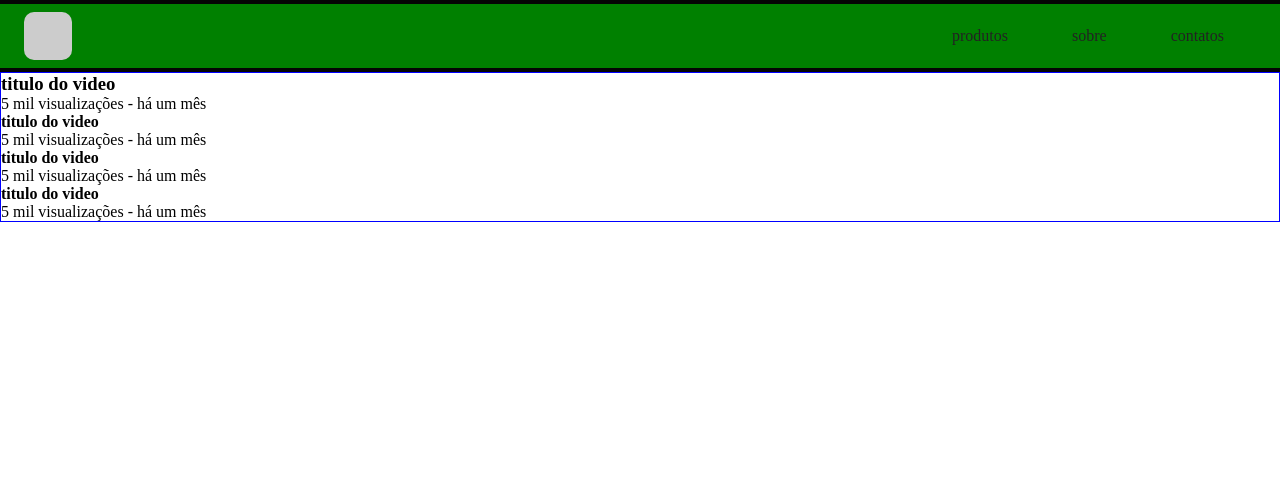
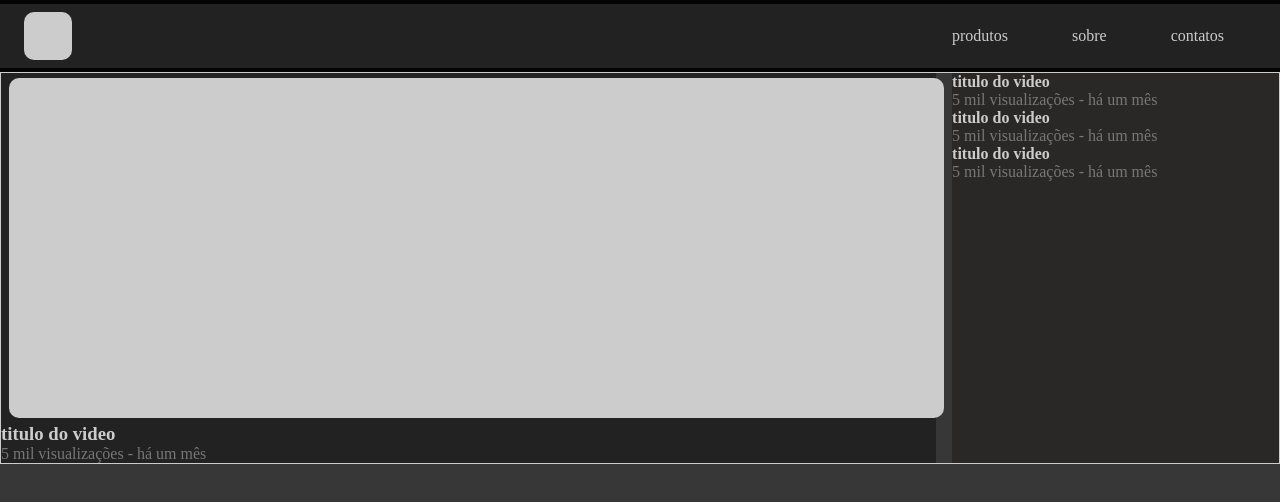
Before and after one commit to vanilson05/curso-FRONT-PHUS, a plain HTML site: page Aula PRATICA FLEXBOX/index.html in a window 1280 px wide. Drawn offline with Linux system fonts and the light colour scheme.

Commit message:
manipulando tela de video com base no youtube para treinar flexbox

```diff
--- a/Aula PRATICA FLEXBOX/css/style.css
+++ b/Aula PRATICA FLEXBOX/css/style.css
@@ -7,6 +7,7 @@
 html,body{
     width: 100%;
     height: 100vh;
+    background-color: #373737;
 }
 
 header{
@@ -24,7 +25,7 @@ header{
     margin: 0 auto;
     width: 100%;
     padding: 8px 24px;
-    background-color: green;
+    background-color: #222;
     display: flex;
     justify-content: space-between;
     align-items: center;
@@ -40,7 +41,6 @@ header{
 
 .nav-menu{
     list-style: none;
-
     display: flex;
 }
 
@@ -53,7 +53,7 @@ header{
 
     padding: 8px 16px;
     text-decoration: none;
-    color: #222;
+    color: #ccc;
     transition: .7s ease;
 }
 
@@ -64,5 +64,38 @@ header{
 .container{
     max-width: 1440px;
     margin: 0 auto;
-    border: 1px solid blue
+    border: 1px solid;
+    display: flex;
+    color: #ccc;
 }
+
+ .container-itm-1{
+    flex: 6 1 auto;
+    margin-right: 8px;
+    background-color: #222;
+
+    }
+
+.video-main{
+    background-color: #ccc;
+    height: 340px;
+    border-radius: 10px;
+    margin: 5px 8px;
+    width: 100%;
+}
+
+.container-itm-2{
+        flex: 1 1 auto;
+        margin-left: 8px;
+        background-color: #2a2727;
+ }
+
+ .h3{
+    line-height: 130%;
+    margin: 4px 0px;
+    color: white;
+ }
+
+ p{
+    color:#777;
+ }
```
